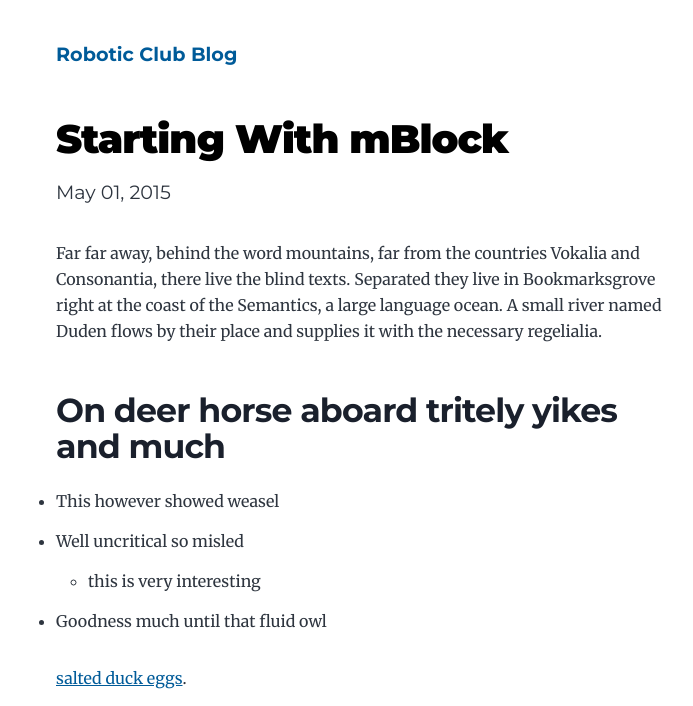
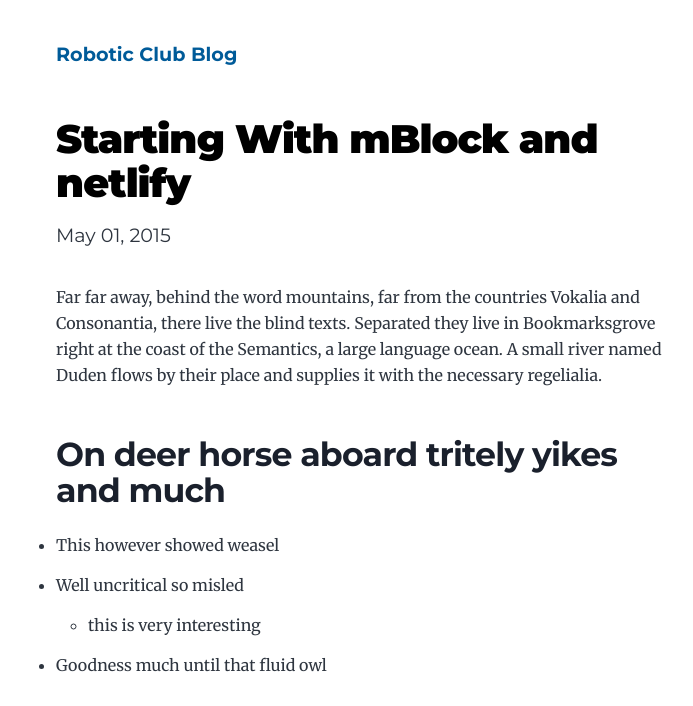
Before and after one commit to boualimed/Blog_club, a Gatsby site: page /first-project/block_prog/ in a window 1280 px wide. Shown: the top 706 px of the page, without its empty margins (268-961 px from the left). Built offline with nearby package versions, Linux system fonts and the light colour scheme; Gatsby itself is replaced by a stand-in of ours; some packages are replaced by stand-ins of ours.

Commit message:
Update block_prog.md

```diff
--- a/content/blog/first-project/block_prog.md
+++ b/content/blog/first-project/block_prog.md
@@ -1,5 +1,5 @@
 ---
-title: Starting With mBlock
+title: Starting With mBlock and netlify
 date: "2015-05-01T22:12:03.284Z"
 description: "Hello World"
 ---
```
